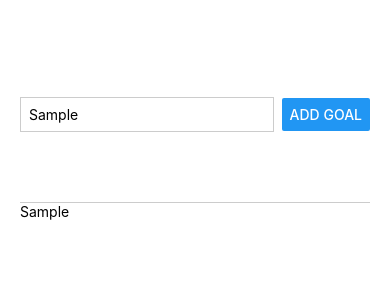
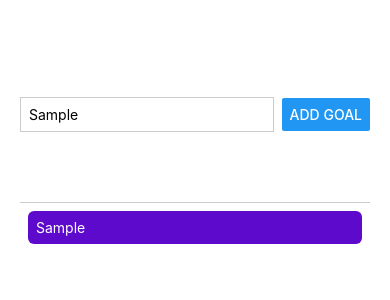
Before and after one commit to Sinashaygan/RNCOURSE, a React Native app: screen / in a window 390 px wide. Both pictures are taken after typing "Sample" into the empty fields and a click on the button "ADD GOAL". Shown: the top 300 px of the page. Built offline with nearby package versions, Linux system fonts and the light colour scheme.

Commit message:
feat: add the cards style

```diff
--- a/App.js
+++ b/App.js
@@ -26,7 +26,7 @@
       </View>
 
       <View style={styles.goalsContainer}>
-      {courseGoals.map((goal)=><Text key={goal}>{goal}</Text>)}
+      {courseGoals.map((goal)=><Text key={goal} style={styles.goalItem}>{goal}</Text>)}
       </View>
     </View>
   );
@@ -60,4 +60,12 @@
   goalsContainer: {
     flex: 5,
   },
+
+  goalItem:{
+    margin:8,
+    padding:8,
+    borderRadius:6,
+    backgroundColor:"#5e0acc",
+    color:"white"
+  }
 });
```
